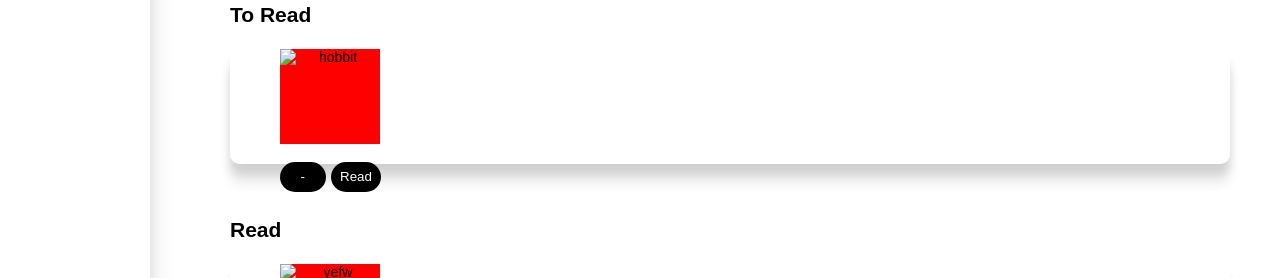
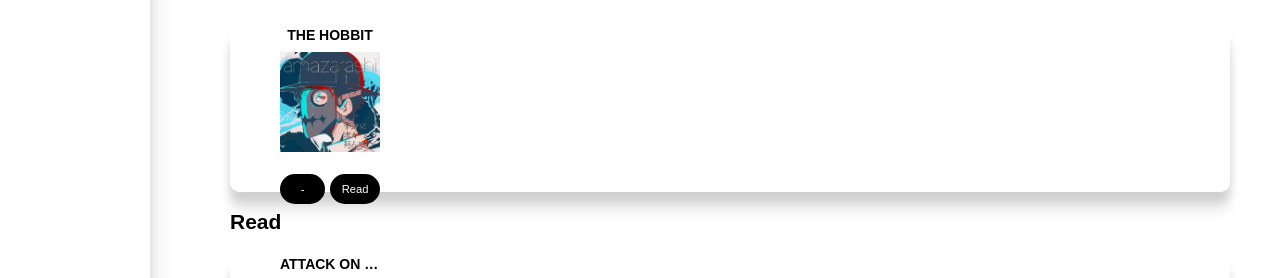
Before and after one commit to katelynyew/very-simple-library, a plain HTML site: page index.html in a window 1280 px wide. Shown: the part 385-663 px from the top of the page. Drawn offline with Linux system fonts and the light colour scheme.

Commit message:
fixed some alignment size issues

```diff
--- a/library.js
+++ b/library.js
@@ -16,8 +16,8 @@
     return myLibrary;
 }
 
-addBookToLibrary("hobbit", "me", 20, false);
-addBookToLibrary("yefw", "e", 220, true);
+addBookToLibrary("the hobbit", "me", 20, false);
+addBookToLibrary("attack on titan", "e", 220, true);
 console.log(myLibrary);
 
 ////////// add and remove button header  AND  dialog ui ////////////////////
@@ -84,12 +84,17 @@
 const unread = document.querySelector(".unread").querySelector(".card");
 
 function createBookCard(book) {
-        ////////////// image section /////////////
         const newBook = document.createElement("div");
         newBook.classList.add("new-book");
+        ///////////// title section ////////////
+        const title = document.createElement("p");
+        title.textContent = book.title.toUpperCase();
+        newBook.append(title);
+        ////////////// image section /////////////
+
         const image = document.createElement("img");
         image.alt = book.title;
-        // image.src = "img/book1.jpg";
+        image.src = "img/book1.jpg";
         image.style.backgroundColor = "red";
         image.style.width = "100px";
         image.style.height = "100px";
--- a/style.css
+++ b/style.css
@@ -18,7 +18,7 @@
 }
 .nav {
 
-    height: 100vh;
+
     display: flex;
     flex-direction: column;
     text-align: center;
@@ -33,7 +33,7 @@
 .side-menu {
 
     display: flex;
-    height: 100vh;
+    height: 100%;
     flex-direction: column;
     justify-content: space-between;
     padding: 10px;
@@ -69,7 +69,7 @@
 .main-content {
     display: flex;
     flex-direction: column;
-    height: 100vh;
+
 }
 .header {
     display: flex;
@@ -111,23 +111,36 @@
   0 20px 12px rgba(0,0,0,0.08);
      gap: 40px;
      padding: 0px 50px;
-     height: 100px;
+     height: 150px;
 }
-.book {
-    width: 100px;
-    height: 100px;
-}
+
 .books, .unread, .read {
     display: flex;
     flex-direction: column;
+    width: 100%;
+    height: 100%;
     gap: 5px;
 }
 .new-book {
+    width: 100px;
     display: flex;
     flex-direction: column;
-    height: 150px;
-    gap: 10px;
+    justify-content: space-between;
+    height: 190px;
+
 }
+.new-book p {
+    width: 100%;
+    padding: 0;
+    margin: 0;
+    text-align: center;
+    font-weight: 800;
+    white-space: nowrap;
+    overflow: hidden;
+    text-overflow: ellipsis;
+}
+
+
 .book-action {
     display: flex;
     gap: 5px;
@@ -136,7 +149,6 @@
 }
 
 .book-action button {
-
     display: flex;
     width: 50%;
     height: 10%;
@@ -146,6 +158,7 @@
     background-color: rgb(0, 0, 0);
     border: none;
     padding: 15px;
+    font-size: 0.7rem;
 }
 
 dialog {
@@ -184,7 +197,6 @@
     justify-self: end;
 }
 #pages {
-
     width: 15%;
 }
 option {
```
